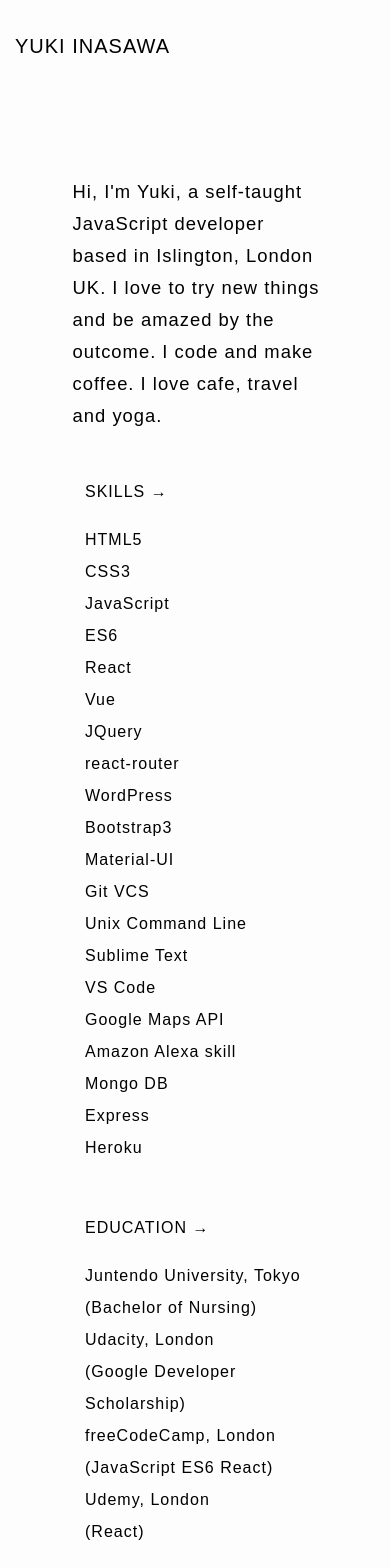
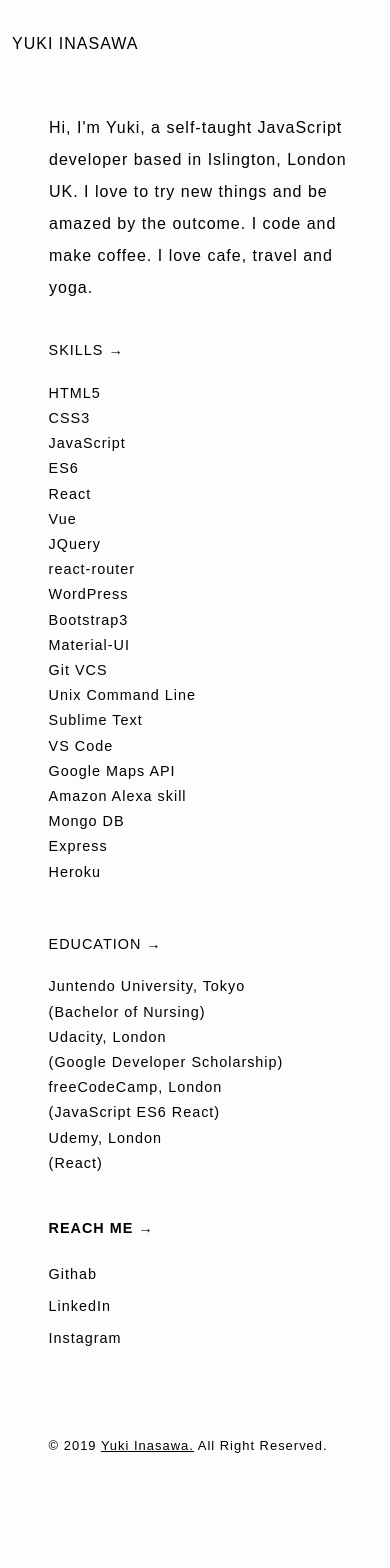
Before and after one commit to Yukichka/Yuki-app, a React (Create React App) app: page /about in a window 390 px wide. Shown: the top 1568 px of the page. Built offline with nearby package versions, Linux system fonts and the light colour scheme.

Commit message:
Project page improved

```diff
--- a/src/App.css
+++ b/src/App.css
@@ -36,7 +36,7 @@ html {
 
 .header-title {
   text-decoration: none;
-  font-size: 1.25em;
+  font-size: 1em;
   color: inherit;
   text-transform: uppercase;
   margin: 0.5em 0;
@@ -72,7 +72,7 @@ html {
   padding: calc(var(--spacing) / 2) var(--spacing);
   position: relative;
   letter-spacing: 1px;
-  font-size: 1.15em;
+  font-size: 1em;
   color: inherit;
 }
 
@@ -102,10 +102,10 @@ html {
   font-size: 1em;
 }
 .home-content {
-  font-size: 1.25em;
   width: 460px;
   margin: 5em 2em 3em 2em;
   text-align: left;
+  font-size:1.05em
 }
 .each-project {
   margin: 0 2em 4.15em 2em;
@@ -117,10 +117,9 @@ html {
 .each-project-name {
   margin: 0;
   text-align: left;
-  font-size: 1.15em;
   color: black;
-  /* text-decoration: none; */
 }
+
 .each-project-tech {
   font-size: 1em;
   margin: 0;
@@ -185,38 +184,32 @@ html {
 } */
 @media (max-width: 500px) {
   .about {
-    margin: 11em auto;
+    margin: 7em auto;
     width: 300px;
   }
 }
 
 .about-header {
-  font-size: 1.25em;
+  font-size: 1.05em;
   width: 550px;
   text-align: left;
   margin: 2em;
 }
 @media (max-width: 500px) {
   .about-header {
-    width: 250px;
-    font-size: 1.15em;
+    width: 300px;
+    font-size: 1em;
     text-align: left;
-    margin: 1.5em;
+    margin: 1em 0.25em;
   }
 }
-.skill {
+.about-title {
   text-transform: uppercase;
 }
-.skill-list {
+.about-list {
   list-style-type: none;
   padding: 0;
-}
-.education {
-  text-transform: uppercase;
-}
-.education-list {
-  list-style-type: none;
-  padding: 0;
+  line-height: 1.75em;
 }
 .contact-me {
   margin-top: 2.5em;
@@ -234,16 +227,22 @@ html {
 .contact-me-link:hover {
   background-color: #d2ffe3;
 }
-.grid-skill {
-  padding: 1em 2.5em;
-}
-.grid-education {
+.about-grid {
   padding: 1em 2.5em;
 }
 .about-footer {
   padding: 1em 2.5em;
 }
-
+@media (max-width: 500px) {
+  .about-grid{
+    font-size: 0.9em;
+    padding: 1em 0.25em;
+  }
+  .about-footer {
+    font-size: 0.9em;
+    padding: 1em 0.25em;
+  }
+}
 /*-------------------project-------------------*/
 .project {
   font-size: 1em;
@@ -273,13 +272,16 @@ html {
 }
 .web-img {
   margin: 1em;
+  width:700px;
 }
+
 @media (max-width: 500px) {
   .web-img {
     width: 300px;
   }
 }
 .mobile-img {
+  width:350px;
   margin: 1em;
 }
 @media (max-width: 500px) {
@@ -304,10 +306,15 @@ html {
 } */
 @media (max-width: 500px) {
   .project-content {
-    width: 250px;
-    font-size: 1em;
+    width: 100%;
+    font-size: 0.9em;
     text-align: left;
-    margin: 1.25em;
+    margin: 1em;
+  }
+}
+@media (max-width: 500px) {
+  .project-footer {
+    font-size: 0.9em;
   }
 }
 
--- a/src/components/About.js
+++ b/src/components/About.js
@@ -15,9 +15,9 @@ export class About extends React.Component {
         </div>
 
         <Grid container spacing={0}>
-          <Grid item xs={12} sm={6} className="grid-skill">
-            <div className="skill">Skills →</div>
-            <ul className="skill-list">
+          <Grid item xs={12} sm={6} className="about-grid">
+            <div className="about-title">Skills →</div>
+            <ul className="about-list">
               <li>HTML5</li>
               <li>CSS3</li>
               <li>JavaScript</li>
@@ -40,9 +40,9 @@ export class About extends React.Component {
               <li>Heroku</li>
             </ul>
           </Grid>
-          <Grid item xs={12} sm={6} className="grid-education">
-            <div className="education">Education →</div>
-            <ul className="education-list">
+          <Grid item xs={12} sm={6} className="about-grid">
+            <div className="about-title">Education →</div>
+            <ul className="about-list">
               <li>Juntendo University, Tokyo</li>
               <li>(Bachelor of Nursing)</li>
               <li>Udacity, London</li>
--- a/src/components/Home.js
+++ b/src/components/Home.js
@@ -37,7 +37,6 @@ export class Home extends React.Component {
                   />
                   <br />
                   <div className="each-project-name">{`${project.name}`}</div>
-                  {/* <div className="project-url">{`${project.url}`}</div> */}
                 </div>
               </Link>
               <div className="each-project-tech">Tech:{`${project.tech}`}</div>
--- a/src/components/Project.js
+++ b/src/components/Project.js
@@ -43,33 +43,23 @@ export function Project() {
         <div>Web</div>
         <p className="line">&nbsp;</p>
         <div className="web-img-container">
-          <img src={`${projectInfo.img.web[0]}`} alt="" className="web-img" />
-          <img src={`${projectInfo.img.web[1]}`} alt="" className="web-img" />
-          <img src={`${projectInfo.img.web[2]}`} alt="" className="web-img" />
+          {projectInfo.img.web.map((img, idx) => (
+            <img src={img} alt="" className="web-img" key={idx} />
+          ))}
         </div>
       </div>
       <div className="mobile-container">
         <div>Mobile</div>
-        <p class="line">&nbsp;</p>
+        <p className="line">&nbsp;</p>
         <div className="mobile-img-container">
-          <img
-            src={`${projectInfo.img.mobile[0]}`}
-            alt=""
-            className="mobile-img"
-          />
-          <img
-            src={`${projectInfo.img.mobile[1]}`}
-            alt=""
-            className="mobile-img"
-          />
-          <img
-            src={`${projectInfo.img.mobile[2]}`}
-            alt=""
-            className="mobile-img"
-          />
+          {projectInfo.img.mobile.map((img, idx) => (
+            <img src={img} alt="" className="mobile-img" key={idx} />
+          ))}
         </div>
       </div>
+      <div className="project-footer">
         <Footer />
+      </div>
     </div>
   );
 }
--- a/src/components/Search.js
+++ b/src/components/Search.js
@@ -8,7 +8,7 @@ export class Search extends React.Component {
       <div className="search">
         {/* <Header/> */}
         <div className="search-msg">Not just yet</div>
-        <p class="line">&nbsp;</p>
+        <p className="line">&nbsp;</p>
         <br/>
         <Link to="/" className="search-back">Back to Top</Link>
         {/* <Footer/> */}
--- a/src/components/dataset.js
+++ b/src/components/dataset.js
@@ -2,7 +2,7 @@ export const allProjects = [
   {
     img: { web: ["/imgs/yuki-web-demo.png"], mobile: ["/imgs/yuki-mobile-demo.png","/imgs/yuki-mobile-demo-2.png"] },
     name: "yuki-app",
-    url: "https://github.com/Yukichka/Yuki-app",
+    url: "https://www.yukiinasawa.me",
     github: "https://github.com/Yukichka/Yuki-app",
     tech: [
       "JavaScript",
@@ -29,7 +29,7 @@ export const allProjects = [
       ]
     },
     name: "vicky-app",
-    url: "https://github.com/Yukichka/Vicky-app",
+    url: "https://vicky-app-temp.herokuapp.com",
     github: "https://github.com/Yukichka/Vicky-app",
     tech: [
       "JavaScript",
```
Also changed, not shown: src/components/Portfolio.js (deleted, +0 -7 lines), public/imgs/travel-mobile-2.png, public/manifest.json.
